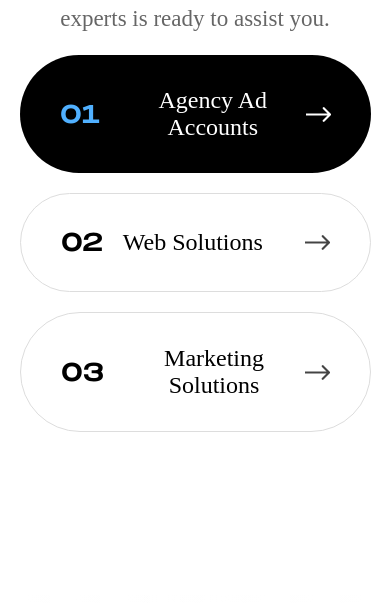
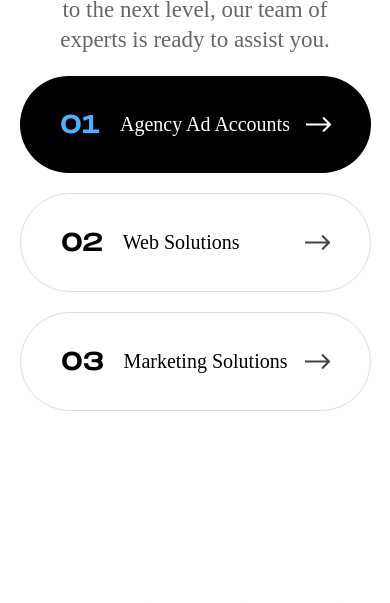
Before and after one commit to FocusedStudio/Almar, a plain HTML site: page contact-us.html in a window 390 px wide. Shown: the part 2005-2608 px from the top of the page. Drawn offline with nearby package versions, Linux system fonts and the light colour scheme; a web font is replaced by a local one.

Commit message:
Update contact-us.css

```diff
--- a/Assets/CSS/contact-us.css
+++ b/Assets/CSS/contact-us.css
@@ -2149,7 +2149,13 @@ form button{
       text-align: center;
     }
     .paragraph p{
-      font-size: 20p;
+      font-size: 20px;
+    }
+    .first-agency p{
+      font-size: 20px;
+    }
+    .second-agency p a{
+      font-size: 20px;
     }
     .divs{
       display: flex;
```
